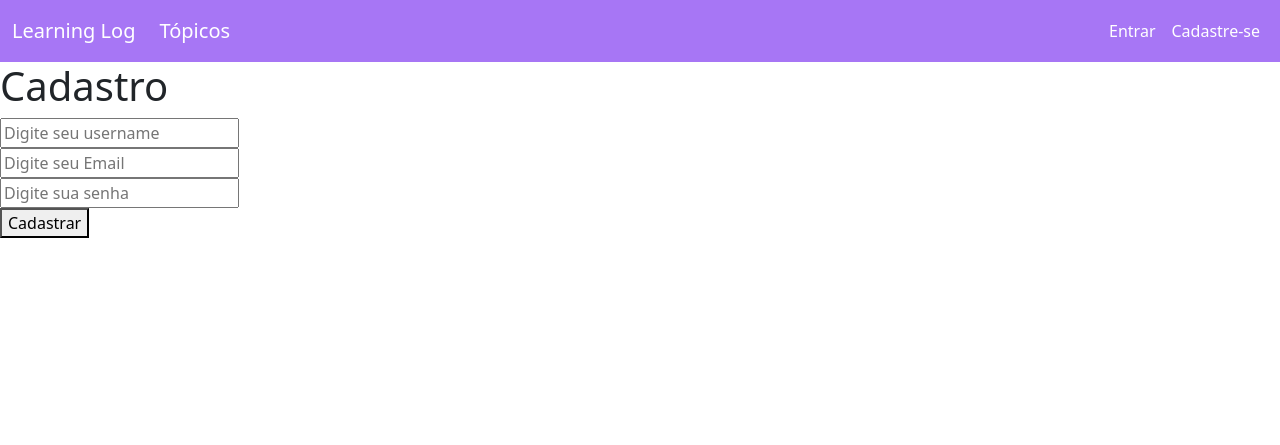
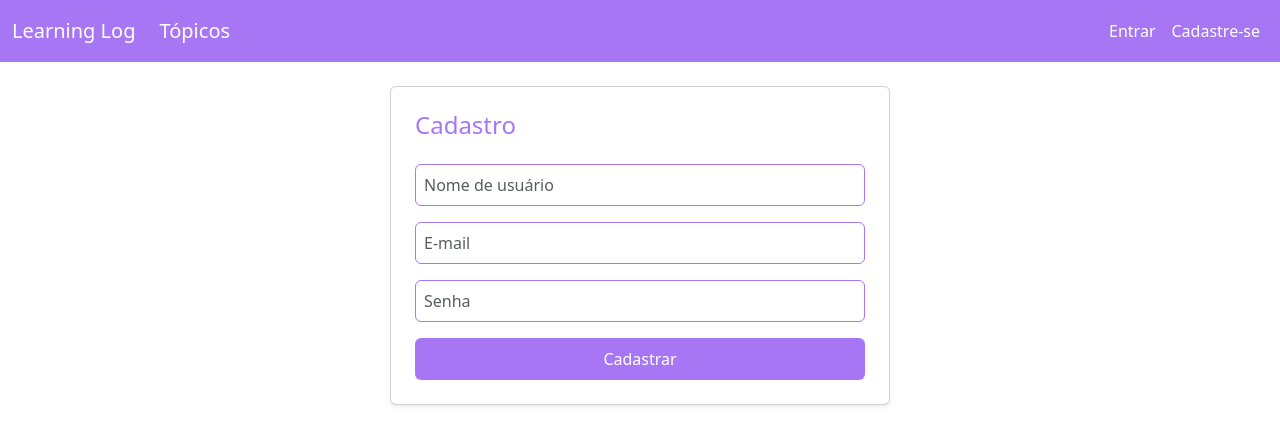
Before and after one commit to helena-varela/learning-log-django, a Django app: page /users/register/ in a window 1280 px wide. Shown: the top 445 px of the page. Run offline with Django 5.2, Linux system fonts and the light colour scheme.

Commit message:
estilização: login e cadastro

```diff
--- a/users/templates/users/register.html
+++ b/users/templates/users/register.html
@@ -1,18 +1,44 @@
 {% extends "learning_logs/base.html" %}
 
 {% block content %}
-    <h1>Cadastro</h1>
+
+<div class="container mt-4">
+    <div class="card p-4 shadow-sm" style="max-width: 500px; margin: 0 auto;">
+        <h4 class="mb-4" style="color: #a776f5;">Cadastro</h4>
+
         <form action="" method="post">
             {% csrf_token %}
-        <div>
-            <input type="text" name="username" placeholder="Digite seu username" required>
+            <div class="mb-3">
+                <input type="text"
+                       name="username"
+                       class="form-control"
+                       placeholder="Nome de usuário"
+                       required
+                       style="border: 1px solid #a776f5; padding: 8px; margin-bottom: 15px;">
             </div>
-        <div>
-            <input type="email" name="email" placeholder="Digite seu Email" required>
+            <div class="mb-3">
+                <input type="email"
+                       name="email"
+                       class="form-control"
+                       placeholder="E-mail"
+                       required
+                       style="border: 1px solid #a776f5; padding: 8px; margin-bottom: 15px;">
             </div>
-        <div>
-            <input type="text" name="password" placeholder="Digite sua senha" required>
+            <div class="mb-3">
+                <input type="password"
+                       name="password"
+                       class="form-control"
+                       placeholder="Senha"
+                       required
+                       style="border: 1px solid #a776f5; padding: 8px; margin-bottom: 15px;">
             </div>
-        <button type="submit">Cadastrar</button>
+            <button type="submit"
+                    class="btn text-white w-100"
+                    style="background-color: #a776f5; padding: 8px 16px;">
+                Cadastrar
+            </button>
         </form>
+    </div>
+</div>
+
 {% endblock content %}
```
Also changed, not shown: users/templates/users/login.html (+31 -11 lines). Lines whose indentation alone changed are shown as unchanged.
